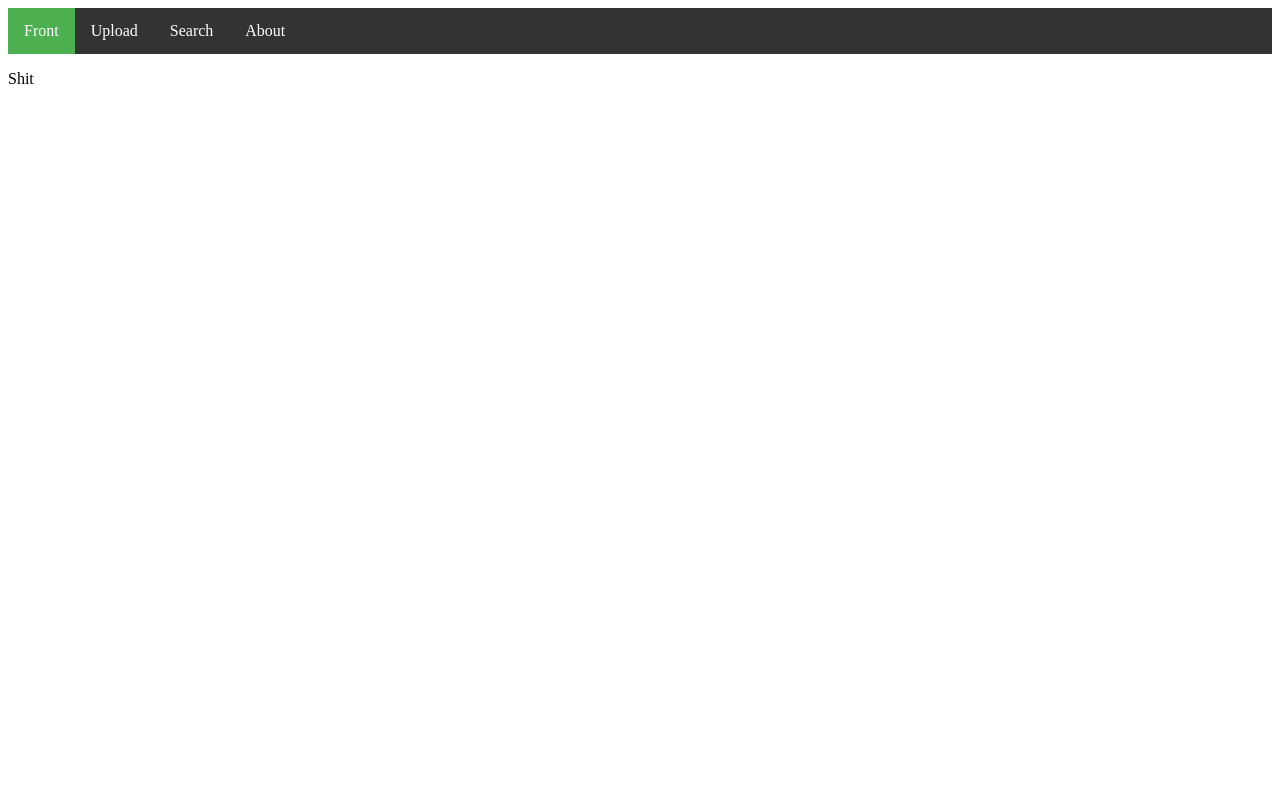
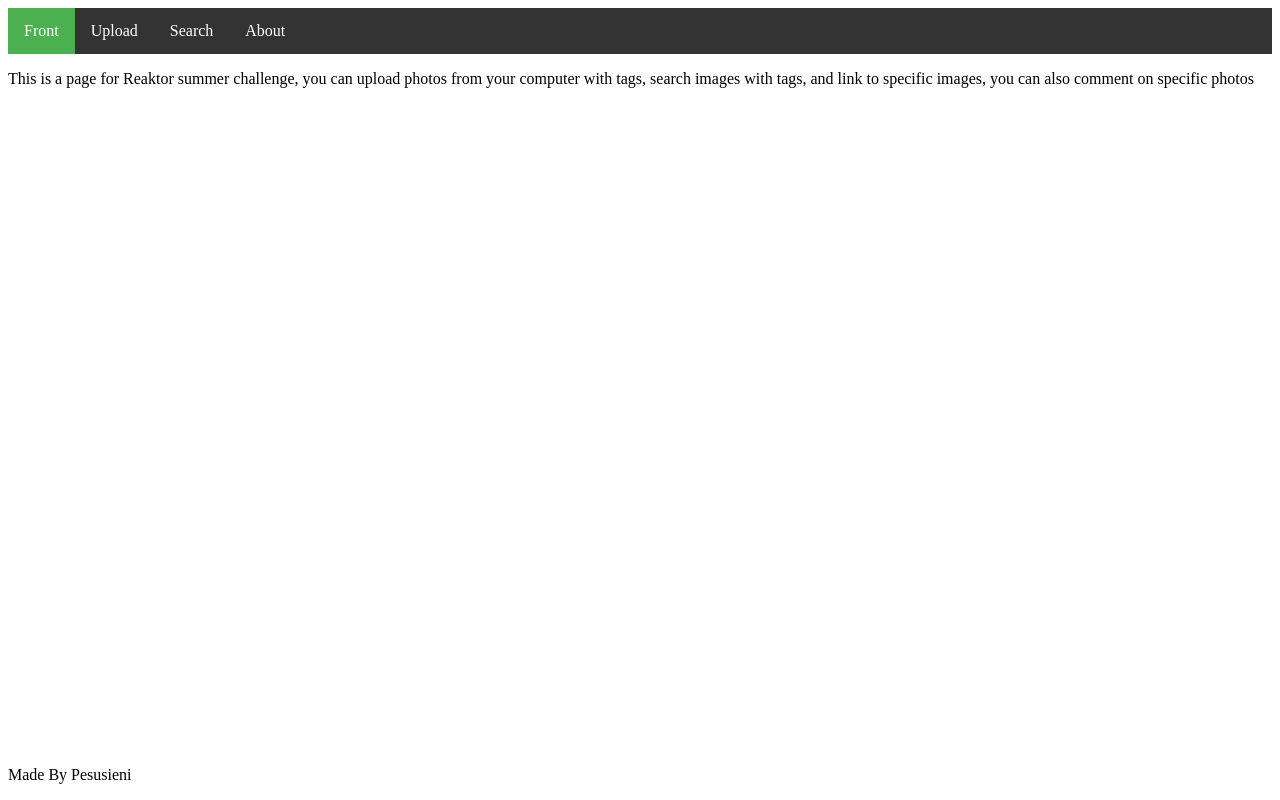
Before and after one commit to Pesusieni/Reactor-Summer, a Django app: page /about/ in a window 1280 px wide. Run offline with Django 3.2, Linux system fonts and the light colour scheme.

Commit message:
site is working fully, still looking for big issues but seems i can send this in now

```diff
--- a/photo/static/css/navbar.css
+++ b/photo/static/css/navbar.css
@@ -127,3 +127,23 @@ margin-right: 10px;
   position: absolute;
   bottom: 0px;
 }
+.photos > a > img{
+  display: inline-block;
+  max-height: 250px;
+  width: auto;
+  border: 4px solid #4CAF50;
+  border-radius: 5px;
+  margin: 0px;
+  margin-left: 0px;
+  margin-right: ;
+  }
+.photos > a > img:hover {
+border: 4px solid green;
+}
+#front {
+  text-align: center;
+}
+#low {
+  position: absolute;
+  bottom: 0px;
+}
--- a/photo/templates/photo/about.html
+++ b/photo/templates/photo/about.html
@@ -1,4 +1,7 @@
 {% extends "photo/base.html" %}
 {% block content %}
-<p>Shit</p>
+<p>This is a page for Reaktor summer challenge, you can upload photos from your
+ computer with tags, search images with tags, and link to specific images, you
+  can also comment on specific photos</p>
+<p id="low">Made By Pesusieni</p>
 {% endblock content %}
--- a/photo/templates/photo/index.html
+++ b/photo/templates/photo/index.html
@@ -5,8 +5,8 @@
 {% block content %}
   <div class="front">
     <h1>Reactor</h1>
-    {{picture}}
-      {% if picture != None %}
+    <p id="front">{{picture}}</p>
+        {% if picture != None %}
       <div class="picture">
       <img src="{{picture.image.url}}"/>
       {% else %}
--- a/photo/templates/photo/search.html
+++ b/photo/templates/photo/search.html
@@ -2,6 +2,7 @@
 {% block content %}
 <div class="search">
   <form class="searchform" action="" id="searchform" method="post">
+      {% csrf_token %}
     <input type="text" name="tags" maxlength="30">
     <button id="searchbutton" type ="submit" form="searchform">Search</button>
   </form>
--- a/photo/urls.py
+++ b/photo/urls.py
@@ -5,10 +5,10 @@ from django.conf.urls.static import static
 
 
 urlpatterns = patterns('',
-    url(r'^$', views.index , name='photo.index'),
     url(r'^upload/$', views.upload , name='photo.upload'),
     url(r'^about/$', views.about , name='photo.about'),
     url(r'^picture/(?P<picture_id>\d+)/$', views.photo, name='photo.photo'),
     url(r'^search/$', views.search , name='photo.search'),
+    url(r'', views.index , name='photo.index'),
 
 )+ static(settings.MEDIA_URL, document_root=settings.MEDIA_ROOT)
--- a/photo/views.py
+++ b/photo/views.py
@@ -74,7 +74,24 @@ def about(request):
     return HttpResponse(template.render(context))
 def search(request):
     if request.method == "POST":
-        pass
+        data = request.POST['tags'].lower()
+        print(data)
+        if len(data)==0:
+            photos = Photo.objects.order_by('?')[:50]
+            template = loader.get_template('photo/photos.html')
+            context = RequestContext(request, {
+            'photos' : photos
+            })
+            return HttpResponse(template.render(context))
+        photos = Photo.objects
+        for item in data.split(','):
+            photos = photos.filter(tags__name=item)
+        photos = photos.order_by('timestamp')[:50]
+        template = loader.get_template('photo/photos.html')
+        context = RequestContext(request, {
+        'photos' : photos
+        })
+        return HttpResponse(template.render(context))
     else:
         pass
     template = loader.get_template('photo/search.html')
```
Also changed, not shown: photo/templates/photo/photos.html (added, +12 -0 lines).
